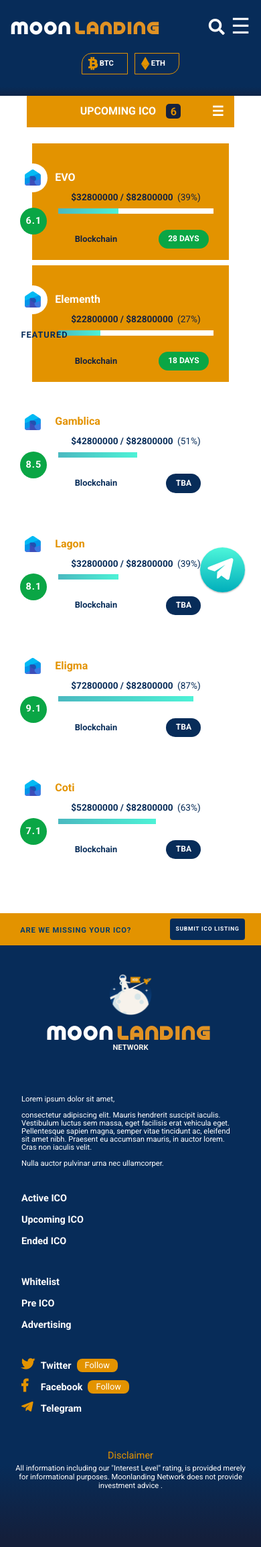
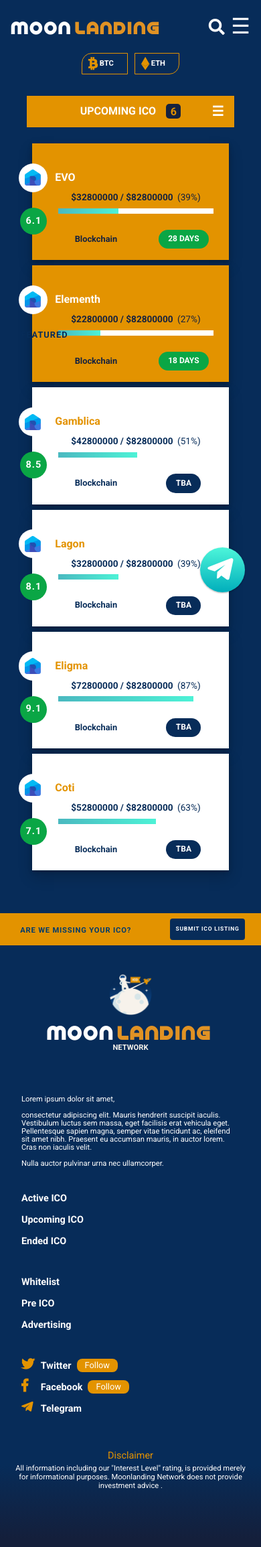
Before and after one commit to moonlandingnetwork/moonlandingnetwork.github.io, a Jekyll site: the page built from upcomingico.html, in a window 390 px wide. Shown: the whole page at 67% size. Built offline with Jekyll 4.4.1, drawn with Linux system fonts in a browser that asks for light colours; cached includes are drawn as plain includes; nearby versions of some CDN libraries; comment, search, counter and statistics services are not loaded.

Commit message:
Mobile Layout Revision

```diff
--- a/activeico.html
+++ b/activeico.html
@@ -39,9 +39,7 @@ title: Active ICOs | Moonlanding Network
 <!-- Total Active Coins Array -->
 {% assign totalActive = featuredActive | concat: regularActiveTotal %}
 
-<div class="page-end-gradient top">
-
-</div>
+<div class="page-end-gradient top mobile-none"></div>
 
 <!-- Body Content -->
 <div class="main-body-content bg-mobile">
--- a/css/style.css
+++ b/css/style.css
@@ -2418,6 +2418,9 @@ footer{
 }
 /* Media Queries */
 @media (max-width: 991px){
+    .page-end-gradient.top.mobile-none{
+        background: none;
+    }
     .main-body-content.bg-mobile{
         background: none;
     }
@@ -2904,7 +2907,7 @@ footer{
         padding: 0.5rem 0.5rem 1rem 1.5rem;
         border-bottom: none !important;
         margin: 0.5rem 0;
-        /*box-shadow: 0 10px 20px rgba(0,0,0,0.19), 0 2px 6px rgba(0,0,0,0.23); */
+        box-shadow: 0 10px 20px rgba(0,0,0,0.19), 0 2px 6px rgba(0,0,0,0.23);
         background: #fff;
         color: #072C59;
 
--- a/endedico.html
+++ b/endedico.html
@@ -45,9 +45,9 @@ title: Ended ICOs | Moonlanding Network
 <!-- Total Ended Coins Array -->
 {% assign totalEnded = featuredEnded | concat: regularEndedTotal %}
 
-<div class="page-end-gradient top"></div>
+<div class="page-end-gradient top mobile-none"></div>
 <!-- Body Content -->
-<div class="main-body-content">
+<div class="main-body-content bg-mobile">
     <div class="container">
         <!-- ICO Nav -->
         {% include iconav.html %}
--- a/preico.html
+++ b/preico.html
@@ -90,12 +90,10 @@ title: Pre ICOs | Moonlanding Network
 <!-- Total Pre Active & Total Preupcoming -->
 {% assign totalPreActive = featuredPreActive | concat: regularPreActiveTotal %}
 {% assign totalPreUpcoming = featuredPreUpcoming | concat: regularPreUpcomingTotal %}
-<div class="page-end-gradient top">
-
-</div>
+<div class="page-end-gradient top mobile-none"></div>
 
 <!-- Body Content -->
-<div class="main-body-content">
+<div class="main-body-content bg-mobile">
     <div class="container">
         <!-- ICO Nav -->
         {% include iconav.html %}
--- a/upcomingico.html
+++ b/upcomingico.html
@@ -73,9 +73,9 @@ title: Upcoming ICOs  | Moonlanding Network
 <!-- Total Upcoming Coins Array -->
 {% assign totalUpcoming = featuredUpcoming | concat: regularUpcomingTotal %}
 
-<div class="page-end-gradient top"></div>
+<div class="page-end-gradient top mobile-none"></div>
 <!-- Body Content -->
-<div class="main-body-content">
+<div class="main-body-content bg-mobile">
     <div class="container">
         <!-- ICO Nav -->
         {% include iconav.html %}
```
